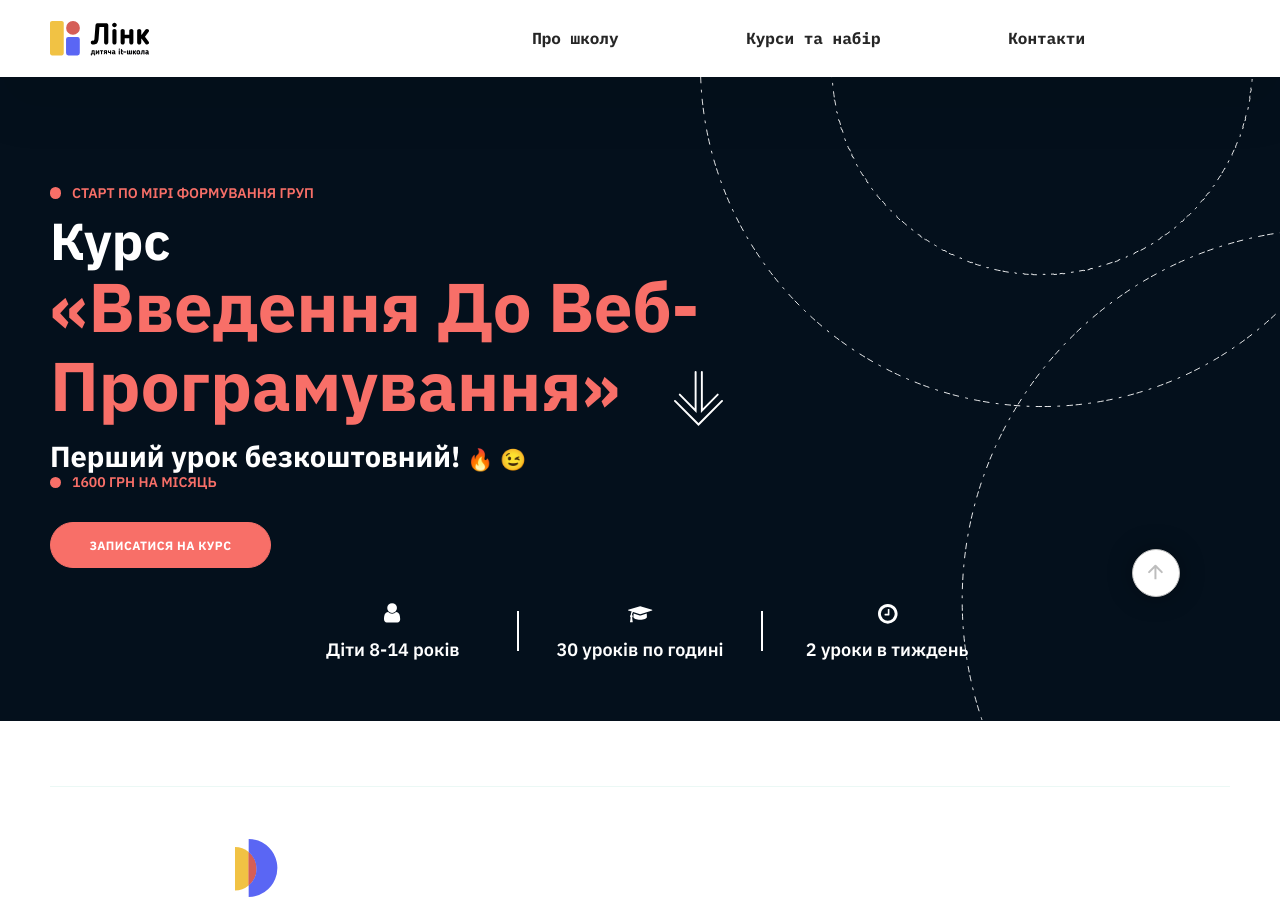
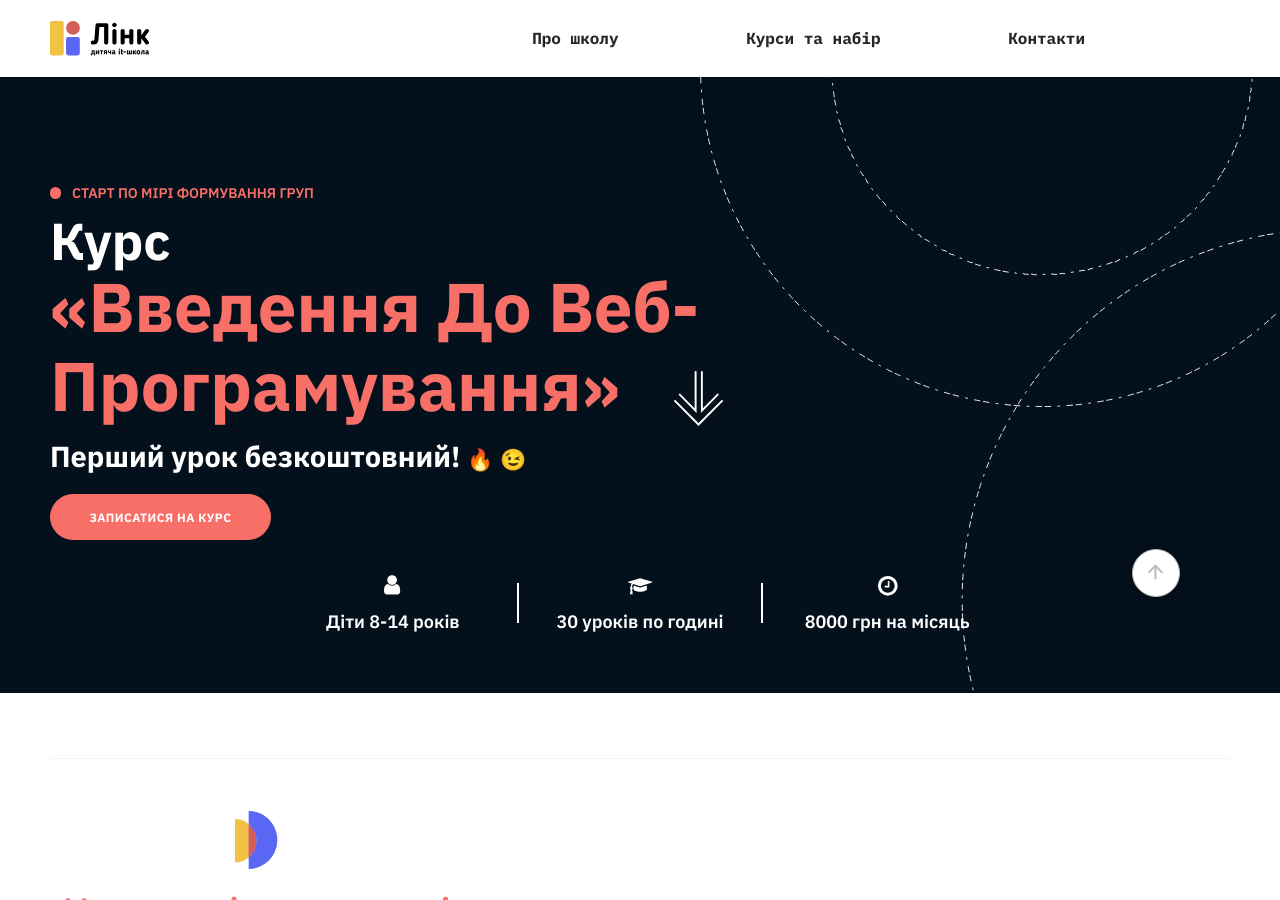
Before and after one commit to tfxoshchypok/linkit22, a Jekyll site: the page built from _courses/web-programming.html, in a window 1280 px wide and 900 px high. Built offline with Jekyll 4.4.1, drawn with Linux system fonts in a browser that asks for light colours.

Commit message:
Update course.html

```diff
--- a/_layouts/course.html
+++ b/_layouts/course.html
@@ -19,14 +19,7 @@ layout: default
       <p class="default-subtitle">
         Перший  урок безкоштовний!
         <span class="default-subtitle-stickers">
-                  🔥 😉
-                </span>
-        <br>
-        <p>
-          <span class="start-label">
-            1600 грн на місяць
-          </span>
-        </p>
+                  🔥 😉</span>
       </p>
       <a class="default-button">
         Записатися на курс
@@ -47,7 +40,7 @@ layout: default
         <div class="default-group__item">
           <img class="default-group__icon" alt="" src="/static/images/common/clock-icon.svg">
           <p class="default-group__text">
-            {{ page.lessons_in_week }} уроки в тиждень
+            {{ page.price }} грн на місяць
           </p>
         </div>
       </div>
```
